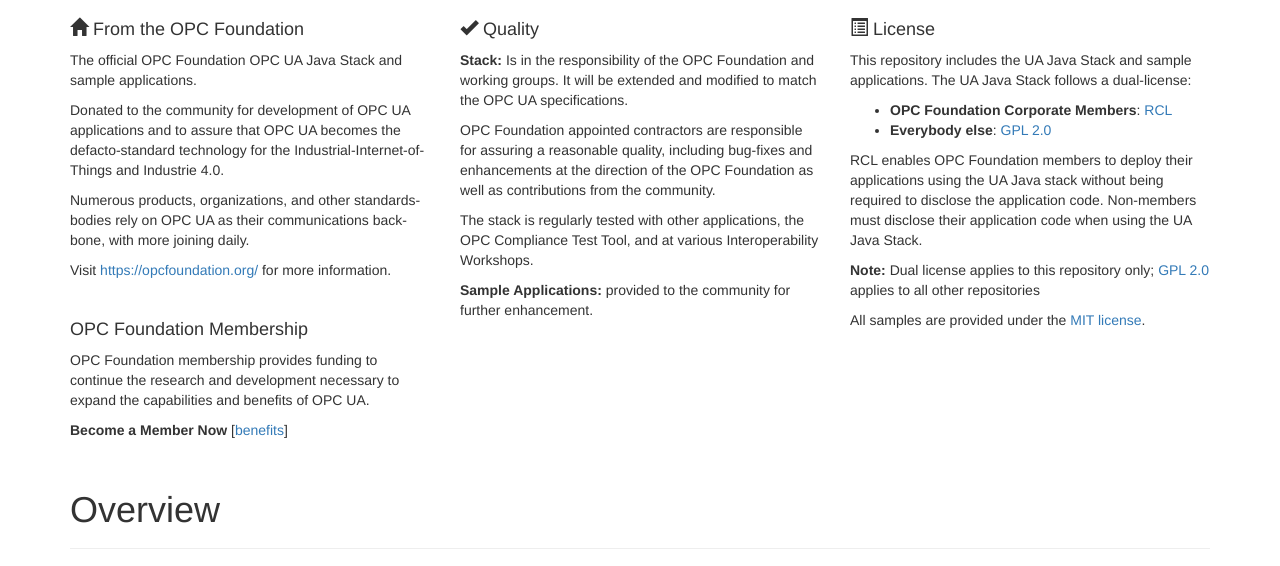
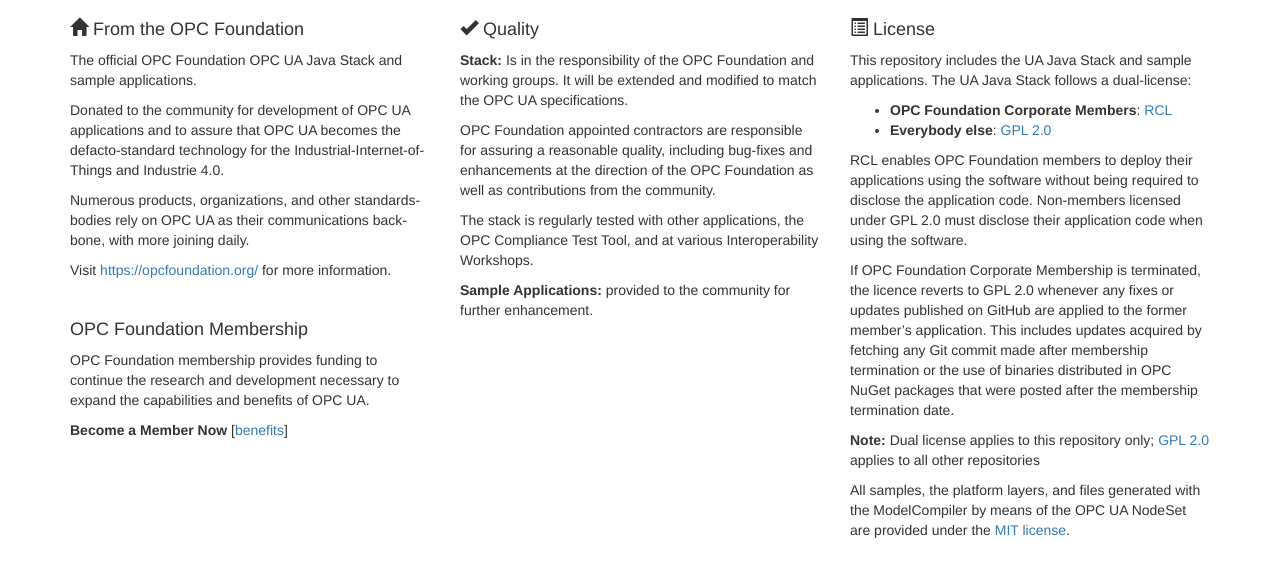
Before and after one commit to OPCFoundation/UA-Java-Legacy, a plain HTML site: page index.htm in a window 1280 px wide. Shown: the part 336-902 px from the top of the page. Drawn offline with nearby package versions, Linux system fonts and the light colour scheme.

Commit message:
Update RCL terms.

```diff
--- a/index.htm
+++ b/index.htm
@@ -107,10 +107,13 @@
 							<li><strong>OPC Foundation Corporate Members</strong>: <a href="https://opcfoundation.org/license/rcl.html" target="rcl">RCL</a></li>
 							<li><strong>Everybody else</strong>: <a href="https://opcfoundation.org/license/gpl.html" target="gpl">GPL 2.0</a></li>
 						</ul></p>
-					<p>RCL enables OPC Foundation members to deploy their applications using the UA Java stack without being required to disclose the application code. Non-members must disclose their application code when using the UA Java Stack.</p>
-					<p><strong>Note:</strong> Dual license applies to this repository only; <a href="https://opcfoundation.org/license/gpl.html" target="gpl">GPL 2.0</a> applies to all other repositories</p>
-					<p>All samples are provided under the <a href="https://opcfoundation.org/license/mit.html" target="mit">MIT license</a>.</p>
-				</div>
+					              <p>RCL enables OPC Foundation members to deploy their applications using the software without being required to disclose the application code. Non-members licensed under GPL 2.0 must disclose their application code when using the software.</p>
+              <p>If OPC Foundation Corporate Membership is terminated, the licence reverts to GPL 2.0 whenever any fixes or updates published on GitHub are applied to the former member’s application. This includes updates acquired by fetching any Git commit made after membership termination or the use of binaries distributed in OPC NuGet packages that were posted after the membership termination date.</p>
+              <p><strong>Note:</strong> Dual license applies to this repository
+                only; <a href="https://opcfoundation.org/license/gpl.html" target="gpl">GPL 2.0</a> applies to all other repositories</p>
+              <p>All samples, the platform layers, and files generated with the ModelCompiler by means of the OPC UA NodeSet are provided under the <a href="https://opcfoundation.org/license/mit.html"
+                  target="mit">MIT license</a>.</p>
+			</div>
 			</div>
 		</section>
     </div>
@@ -220,7 +223,7 @@
     <footer class="footer">
 		<div class="">
 			<p>&nbsp;</p>
-			<p>&copy; Copyright 2015 - OPC Foundation</p>
+			<p>&copy; Copyright 2018 - OPC Foundation</p>
 		</div>
 </footer>
 </div>
```
